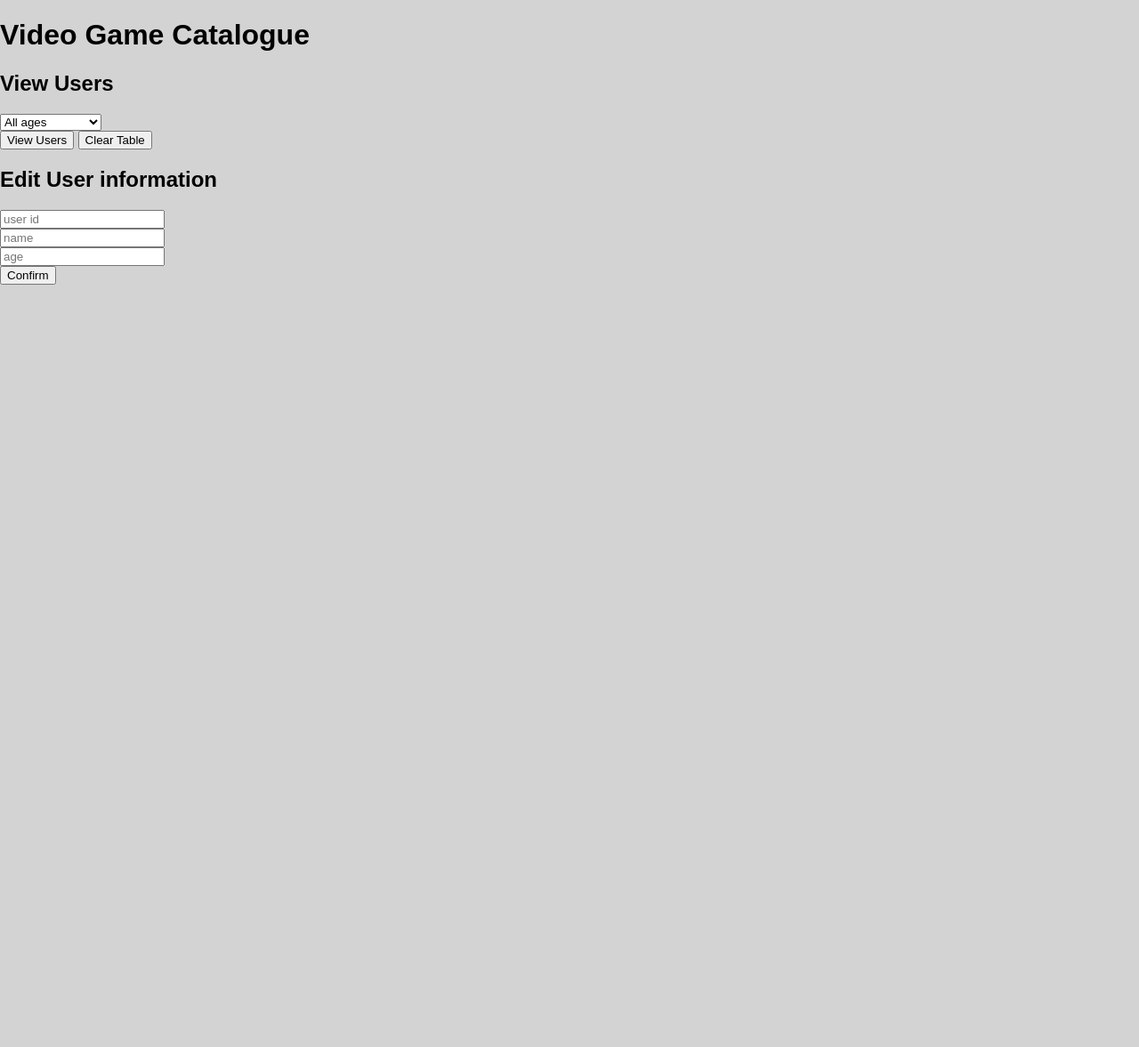
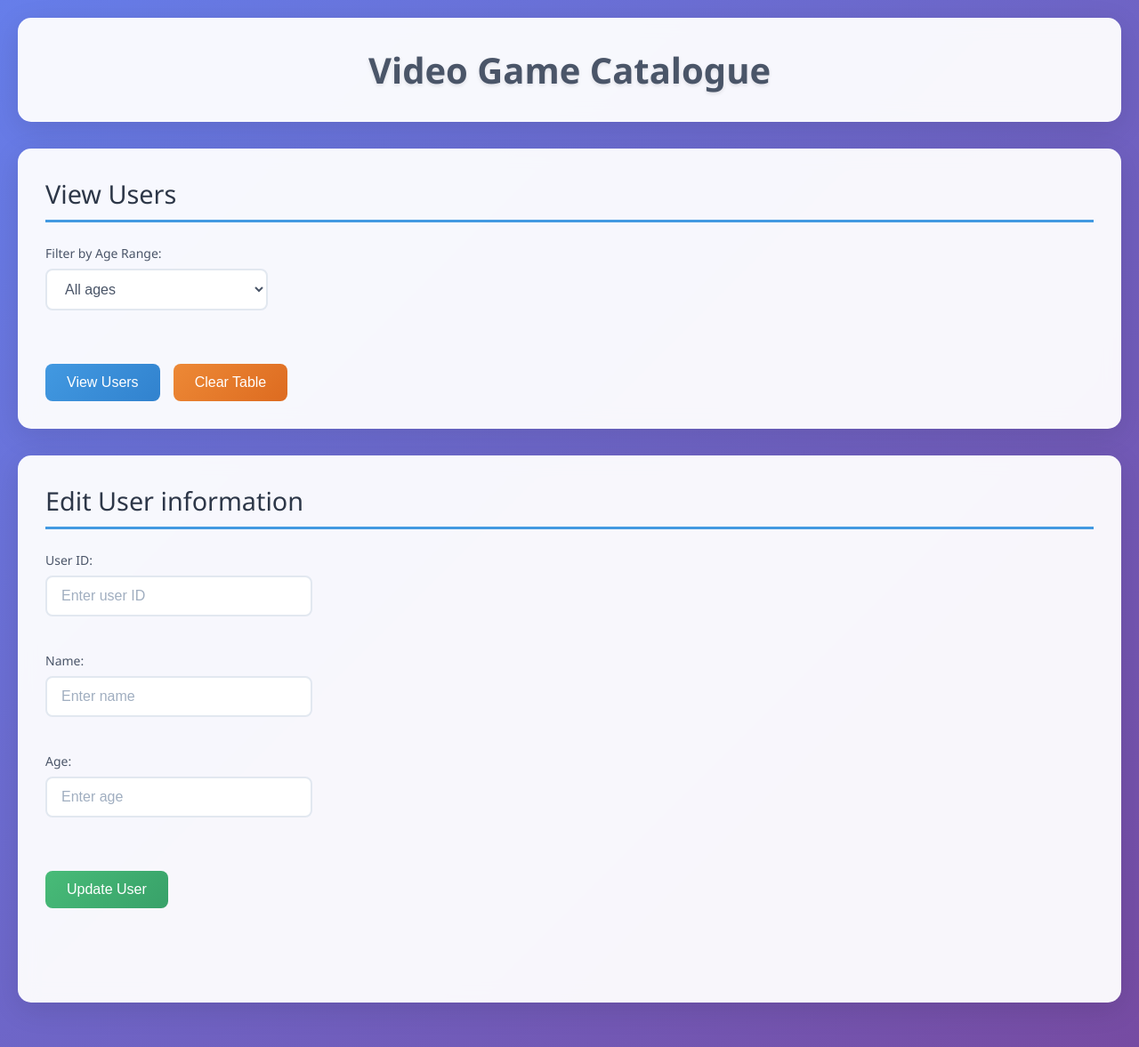
Before and after one commit to MarkEwert03/VideoGameCatalogue, a Flask app: page / in a window 1280 px wide. Shown: the whole page at 89% size. Before the commit the page ends 320 px from the top, so only its background shows below. Run offline with Flask 3, Linux system fonts and the light colour scheme.

Commit message:
Significantly improve UI design and styling for better visual appeal
Co-authored-by: MarkEwert03 <55104736+MarkEwert03@users.noreply.github.com>

```diff
--- a/static/styles/index.css
+++ b/static/styles/index.css
@@ -1,16 +1,284 @@
-body {
-	font-family: Arial, sans-serif;
-	margin: 0;
-	padding: 0;
-	background-color: lightgray;
+/* Reset and base styles */
+* {
+	box-sizing: border-box;
 }
 
-thead, tr {
-	border: 1px solid black;
-	border-collapse: collapse;
-	background-color: white;
+body {
+	font-family: 'Segoe UI', Tahoma, Geneva, Verdana, sans-serif;
+	margin: 0;
+	padding: 20px;
+	background: linear-gradient(135deg, #667eea 0%, #764ba2 100%);
+	min-height: 100vh;
+	color: #333;
 }
 
-td, th {
-	padding: 5px;
+/* Header styling */
+#header {
+	background: rgba(255, 255, 255, 0.95);
+	padding: 30px;
+	margin-bottom: 30px;
+	border-radius: 15px;
+	box-shadow: 0 8px 32px rgba(0, 0, 0, 0.1);
+	text-align: center;
+	backdrop-filter: blur(10px);
+	border: 1px solid rgba(255, 255, 255, 0.2);
 }
+
+#header h1 {
+	margin: 0;
+	color: #4a5568;
+	font-size: 2.5em;
+	font-weight: 600;
+	text-shadow: 0 2px 4px rgba(0, 0, 0, 0.1);
+}
+
+/* Section containers */
+#view, #edit {
+	background: rgba(255, 255, 255, 0.95);
+	margin-bottom: 30px;
+	padding: 30px;
+	border-radius: 15px;
+	box-shadow: 0 8px 32px rgba(0, 0, 0, 0.1);
+	backdrop-filter: blur(10px);
+	border: 1px solid rgba(255, 255, 255, 0.2);
+}
+
+#view h2, #edit h2 {
+	color: #2d3748;
+	margin-top: 0;
+	margin-bottom: 25px;
+	font-size: 1.8em;
+	font-weight: 500;
+	border-bottom: 3px solid #4299e1;
+	padding-bottom: 10px;
+}
+
+/* Form styling */
+#user_select, #user_update {
+	display: flex;
+	flex-direction: column;
+	gap: 20px;
+}
+
+/* Select dropdown styling */
+select[name="ageRange"] {
+	padding: 12px 16px;
+	border: 2px solid #e2e8f0;
+	border-radius: 8px;
+	font-size: 16px;
+	background-color: white;
+	color: #4a5568;
+	cursor: pointer;
+	transition: all 0.3s ease;
+	max-width: 250px;
+}
+
+select[name="ageRange"]:focus {
+	outline: none;
+	border-color: #4299e1;
+	box-shadow: 0 0 0 3px rgba(66, 153, 225, 0.1);
+}
+
+/* Input field styling */
+input[type="text"] {
+	padding: 12px 16px;
+	border: 2px solid #e2e8f0;
+	border-radius: 8px;
+	font-size: 16px;
+	transition: all 0.3s ease;
+	background-color: white;
+	max-width: 300px;
+}
+
+input[type="text"]:focus {
+	outline: none;
+	border-color: #4299e1;
+	box-shadow: 0 0 0 3px rgba(66, 153, 225, 0.1);
+}
+
+input[type="text"]::placeholder {
+	color: #a0aec0;
+}
+
+/* Button styling */
+input[type="button"] {
+	padding: 12px 24px;
+	border: none;
+	border-radius: 8px;
+	font-size: 16px;
+	font-weight: 500;
+	cursor: pointer;
+	transition: all 0.3s ease;
+	text-transform: capitalize;
+	max-width: 200px;
+}
+
+#select_submit {
+	background: linear-gradient(135deg, #4299e1, #3182ce);
+	color: white;
+}
+
+#select_submit:hover {
+	background: linear-gradient(135deg, #3182ce, #2c5282);
+	transform: translateY(-2px);
+	box-shadow: 0 4px 12px rgba(66, 153, 225, 0.4);
+}
+
+#select_clear {
+	background: linear-gradient(135deg, #ed8936, #dd6b20);
+	color: white;
+}
+
+#select_clear:hover {
+	background: linear-gradient(135deg, #dd6b20, #c05621);
+	transform: translateY(-2px);
+	box-shadow: 0 4px 12px rgba(237, 137, 54, 0.4);
+}
+
+#update_submit {
+	background: linear-gradient(135deg, #48bb78, #38a169);
+	color: white;
+}
+
+#update_submit:hover {
+	background: linear-gradient(135deg, #38a169, #2f855a);
+	transform: translateY(-2px);
+	box-shadow: 0 4px 12px rgba(72, 187, 120, 0.4);
+}
+
+input[type="button"]:disabled {
+	opacity: 0.6;
+	cursor: not-allowed;
+	transform: none;
+}
+
+/* Button container */
+.button-group {
+	display: flex;
+	gap: 15px;
+	flex-wrap: wrap;
+	margin-top: 20px;
+}
+
+/* Table styling */
+#user_table {
+	width: 100%;
+	border-collapse: collapse;
+	margin-top: 30px;
+	background-color: white;
+	border-radius: 12px;
+	overflow: hidden;
+	box-shadow: 0 4px 16px rgba(0, 0, 0, 0.1);
+}
+
+#user_table thead {
+	background: linear-gradient(135deg, #4299e1, #3182ce);
+}
+
+#user_table th {
+	color: white;
+	font-weight: 600;
+	text-align: left;
+	padding: 16px 20px;
+	font-size: 14px;
+	text-transform: uppercase;
+	letter-spacing: 0.5px;
+}
+
+#user_table td {
+	padding: 16px 20px;
+	border-bottom: 1px solid #e2e8f0;
+	color: #4a5568;
+}
+
+#user_table tbody tr:nth-child(even) {
+	background-color: #f7fafc;
+}
+
+#user_table tbody tr:hover {
+	background-color: #edf2f7;
+	transition: background-color 0.2s ease;
+}
+
+#user_table tbody tr:last-child td {
+	border-bottom: none;
+}
+
+/* Status message styling */
+#update_status {
+	margin-top: 15px;
+	padding: 12px 16px;
+	border-radius: 8px;
+	font-weight: 500;
+	transition: all 0.3s ease;
+	min-height: 20px;
+}
+
+#update_status:not(:empty) {
+	border-left: 4px solid;
+	box-shadow: 0 2px 8px rgba(0, 0, 0, 0.1);
+}
+
+/* Success message styling */
+#update_status[style*="color: green"] {
+	background-color: #f0fff4;
+	border-left-color: #48bb78;
+	color: #22543d;
+}
+
+/* Error message styling */
+#update_status[style*="color: red"] {
+	background-color: #fed7d7;
+	border-left-color: #e53e3e;
+	color: #742a2a;
+}
+
+/* Form group styling for better organization */
+.form-group {
+	display: flex;
+	flex-direction: column;
+	gap: 8px;
+	margin-bottom: 20px;
+}
+
+.form-group label {
+	font-weight: 500;
+	color: #4a5568;
+	font-size: 14px;
+}
+
+/* Responsive design */
+@media (max-width: 768px) {
+	body {
+		padding: 10px;
+	}
+
+	#header h1 {
+		font-size: 2em;
+	}
+
+	#view, #edit {
+		padding: 20px;
+	}
+
+	#user_table {
+		font-size: 14px;
+	}
+
+	#user_table th,
+	#user_table td {
+		padding: 12px 10px;
+	}
+
+	.button-group {
+		flex-direction: column;
+		align-items: flex-start;
+	}
+
+	input[type="button"],
+	input[type="text"],
+	select[name="ageRange"] {
+		max-width: 100%;
+		width: 100%;
+	}
+}
--- a/templates/index.html
+++ b/templates/index.html
@@ -16,8 +16,10 @@
     <h2> View Users </h2>
 
     <div id="user_select">
+      <div class="form-group">
+        <label for="ageRange">Filter by Age Range:</label>
         <!-- dropdown for age ranges -->
-      <select name="ageRange">
+        <select name="ageRange" id="ageRange">
           <option value="all"> All ages </option>
           <option value="9"> 0-9 years old </option>
           <option value="19"> 10-19 years old </option>
@@ -31,13 +33,14 @@
           <option value="99"> 90-99 years old </option>
           <option value="100+"> 100+ years old </option>
         </select>
+      </div>
 
-      <br />
-
+      <div class="button-group">
         <!-- button to show table with current parameters -->
         <input type="button" id="select_submit" value="View Users" name="selectSubmit">
         <!-- button to clear table -->
         <input type="button" id="select_clear" value="Clear Table" name="selectClear">
+      </div>
       <!-- table showing user information -->
       <table id="user_table" style="display:none">
         <thead>
@@ -56,17 +59,25 @@
     <h2> Edit User information </h2>
 
     <div id="user_update">
+      <div class="form-group">
+        <label for="update_user_id">User ID:</label>
         <!-- textbox to reference user ID -->
-      <input type="text" id="update_user_id" name="userID" placeholder="user id">
-      <br />
+        <input type="text" id="update_user_id" name="userID" placeholder="Enter user ID">
+      </div>
+      <div class="form-group">
+        <label for="updated_user_name">Name:</label>
         <!-- textbox for new user name -->
-      <input type="text" id="updated_user_name" name="userName" placeholder="name">
-      <br />
+        <input type="text" id="updated_user_name" name="userName" placeholder="Enter name">
+      </div>
+      <div class="form-group">
+        <label for="updated_user_age">Age:</label>
         <!-- textbox for new user age -->
-      <input type="text" id="updated_user_age" name="userAge" placeholder="age">
-      <br />
+        <input type="text" id="updated_user_age" name="userAge" placeholder="Enter age">
+      </div>
+      <div class="button-group">
         <!-- button to confirm update -->
-      <input type="button" id="update_submit" value="Confirm" name="updateSubmit"></p>
+        <input type="button" id="update_submit" value="Update User" name="updateSubmit">
+      </div>
       <!-- status response message after update -->
       <p id="update_status"></p>
     </div>
```
Lines whose indentation alone changed are shown as unchanged.
